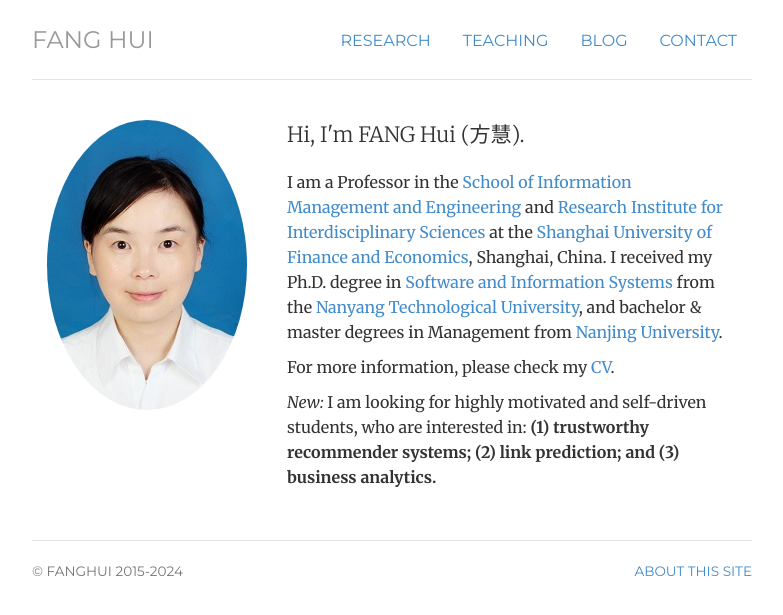
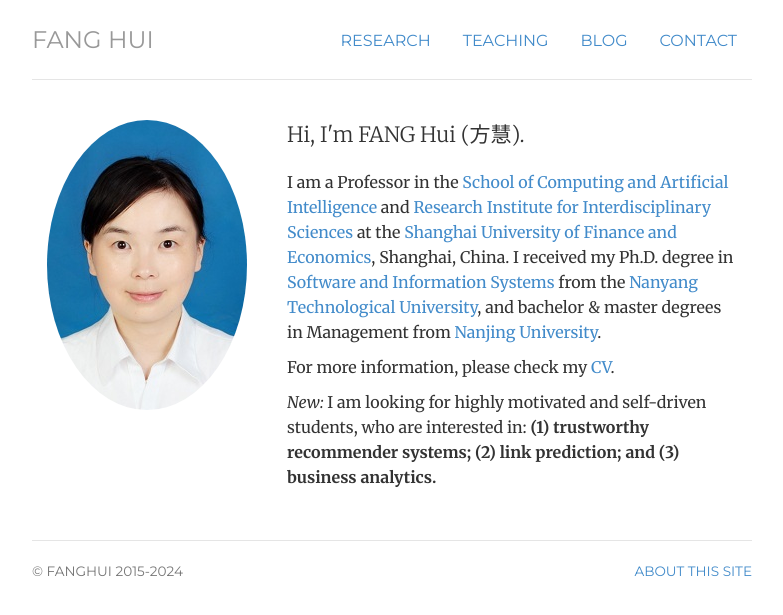
Before and after one commit to fsansan/fsansan.github.io, a Jekyll site: the page built from index.html, in a window 1280 px wide. Shown: the top 615 px of the page, without its empty margins (248-1031 px from the left). Built offline with Jekyll 4.4.1, drawn with Linux system fonts in a browser that asks for light colours.

Commit message:
Update index.html

```diff
--- a/index.html
+++ b/index.html
@@ -16,7 +16,7 @@ description: FANG Hui.
 	<div itemscope itemtype="http://data-vocabulary.org/Person" class="col-sm-8">
 	<p class="lead">Hi, I'm <span itemprop="name">FANG Hui (方慧)</span>.
 	<!-- <a href="/files/cv-fang_business.pdf" class="btn btn-default pull-right" title="Download CV as PDF">Download CV</a></p> -->
-	<p>I am a <span itemprop="title">Professor</span> in the <a href="http://sime.shufe.edu.cn/">School of Information Management and Engineering</a> and <a href="http://riis.shufe.edu.cn/">Research Institute for Interdisciplinary Sciences</a> at the <span itemprop="affiliation"><a href="http://www.shufe.edu.cn/">Shanghai University of Finance and Economics</a></span>, <span itemprop="address" itemscope itemtype="http://data-vocabulary.org/Address"> <span itemprop="locality">Shanghai</span>, <span itemprop="country-name">China</span></span>. I received my Ph.D. degree in <a href="http://www.sce.ntu.edu.sg">Software and Information Systems</a> from the <a href="http://www.ntu.edu.sg/">Nanyang Technological University</a>, and bachelor & master degrees in Management from <a href="http://www.nju.edu.cn/">Nanjing University</a>.</p>
+	<p>I am a <span itemprop="title">Professor</span> in the <a href="https://scai.sufe.edu.cn/main.htm">School of Computing and Artificial Intelligence</a> and <a href="http://riis.shufe.edu.cn/">Research Institute for Interdisciplinary Sciences</a> at the <span itemprop="affiliation"><a href="http://www.shufe.edu.cn/">Shanghai University of Finance and Economics</a></span>, <span itemprop="address" itemscope itemtype="http://data-vocabulary.org/Address"> <span itemprop="locality">Shanghai</span>, <span itemprop="country-name">China</span></span>. I received my Ph.D. degree in <a href="http://www.sce.ntu.edu.sg">Software and Information Systems</a> from the <a href="http://www.ntu.edu.sg/">Nanyang Technological University</a>, and bachelor & master degrees in Management from <a href="http://www.nju.edu.cn/">Nanjing University</a>.</p>
 	<p> For more information, please check my <a href="/img/cv_fanghui.pdf" title="Download CV as PDF">CV</a>.
 
 
```
